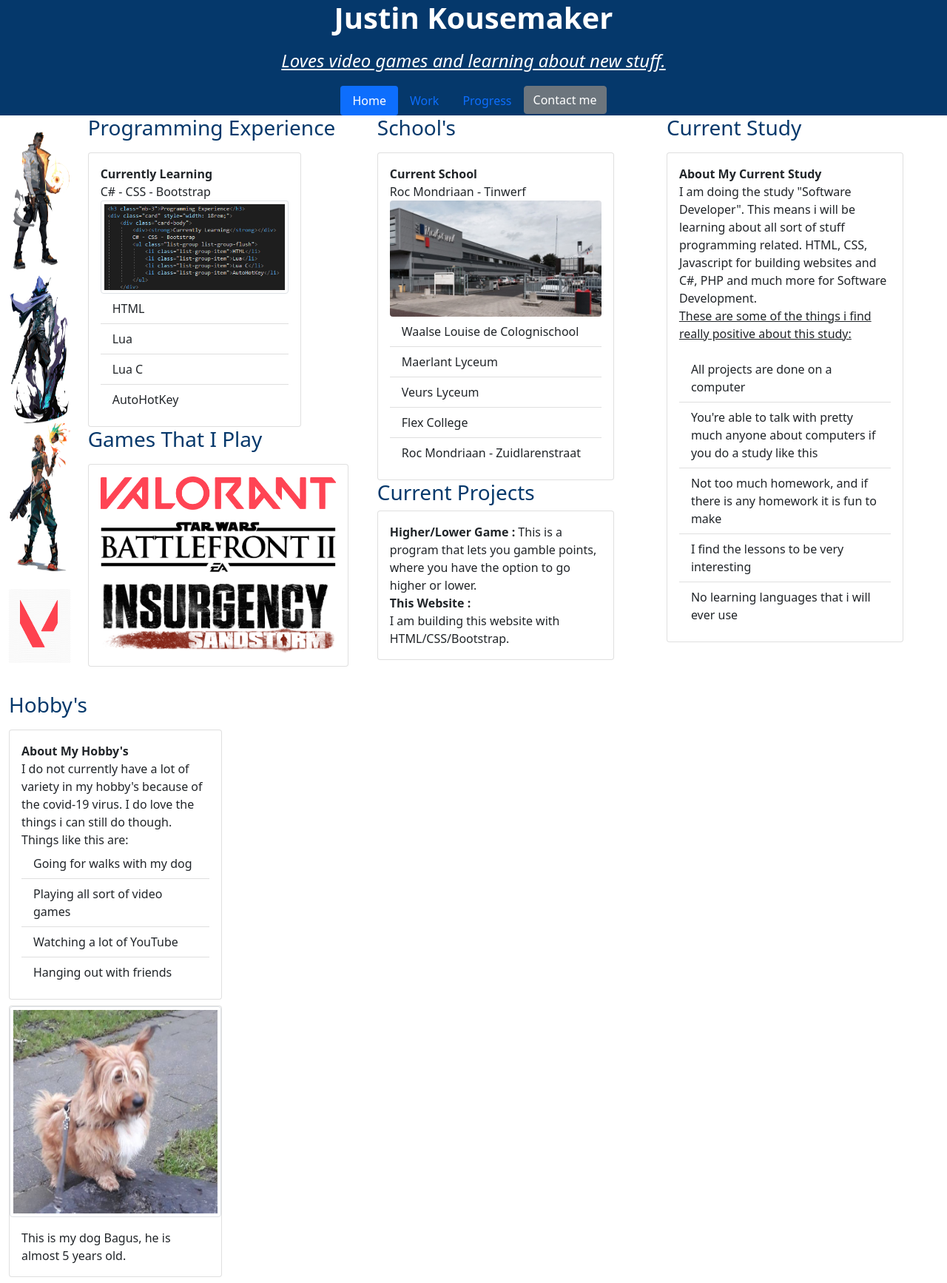
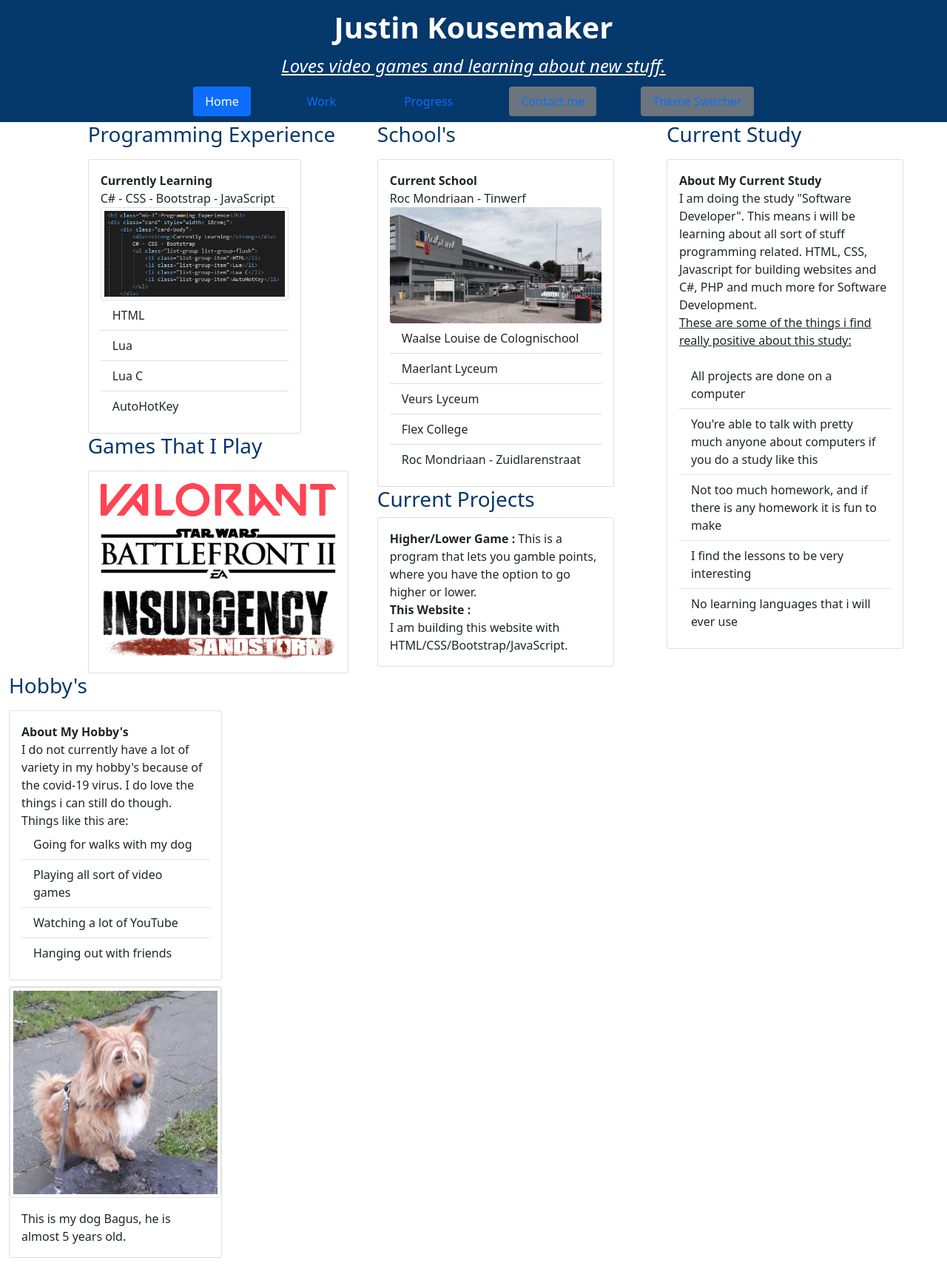
Before and after one commit to jkousemaker/Portfolio, a PHP site: page /Site.html in a window 1280 px wide. Shown: the whole page at 74% size. After the commit the page ends 1700 px from the top, so only its background shows below. Run offline with PHP 8.4, Linux system fonts and the light colour scheme.

Commit message:
Theme Switcher

```diff
--- a/Site.html
+++ b/Site.html
@@ -11,24 +11,29 @@
 </head>
 <body>
 	<div class="jumbotron jumbotron-fluid" style="background: #05386B">
-		<p class="text-center fs-1 fw-bold display-3" style="color: #ffffff;">Justin Kousemaker</p>
+		<p class="text-center fs-1 fw-bold display-3 " style="color: #ffffff;">Justin Kousemaker</p>
 		<p class="lead text-center fs-4 fst-italic text-decoration-underline" style="color: #ffffff;">Loves video games and learning about new stuff.</p>
 		<div class="container">
 			<nav>
 				<ul class="nav nav-pills justify-content-center">
-					<li class="nav-item">
+					<li class="nav-item but">
 						<a href="#" class="nav-link active">Home</a>
 					</li>
-					<li class="nav-item">
+					<li class="nav-item but">
 						<a href="#" class="nav-link">Work</a>
 					</li>
-					<li class="nav-item">
+					<li class="nav-item but">
 						<a href="#" class="nav-link">Progress</a>
 					</li>
-					<li>
-						<button type="button" class=" btn btn-secondary" data-bs-toggle="tooltip" data-bs-placement="right" title="j.l.kousemaker@gmail.com">
+                    <li class="nav-item">
+						<a type="button" class="nav-link bg-secondary but" data-bs-toggle="tooltip" data-bs-placement="right" title="" data-bs-original-title="j.l.kousemaker@gmail.com">
 							Contact me
-						</button>
+						</a>
+					</li>
+					<li class="nav-item">
+						<a type="button" class="nav-link bg-secondary but theme-switcher">
+							Theme Switcher
+						</a>
 					</li>
 				</ul>
 			</nav>
@@ -38,23 +43,13 @@
 	<div class="container-fluid">
 		<div class="row">
 			<div class="my-3 col-md-1">
-				<img src="assets/phoenix.png" class="img-fluid card-img-top" style="height: 200px; width: 150px;" />
-				<div>
-					<img src="assets/omen.png" class="img-fluid card-img-top" style="height: 200px; width: 150px;" />
-				</div>
-				<div>
-					<img src="assets/raze.png" class="img-fluid card-img-top" style="height: 200px; width: 150px;" />
-				</div>
-				<div>
-					<img src="assets/valorantlogo.png" class="my-4 img-fluid card-img-top" style="height: 100px; width: 200px;" />
-				</div>
 			</div>
 			<div class="col">
 				<h3 class="mb-3" style="color: #05386B">Programming Experience</h3>
 				<div class="card" style="width: 18rem;">
 					<div class="card-body">
 						<div><strong>Currently Learning</strong></div>
-						C# - CSS - Bootstrap
+						C# - CSS - Bootstrap - JavaScript
 						<img src="assets/html.png" class="img-fluid card-img-top img-thumbnail" alt="HTML/Bootstrap code" />
 						<ul class="list-group list-group-flush">
 							<li class="list-group-item">HTML</li>
@@ -95,7 +90,7 @@
 						<strong>Higher/Lower Game :</strong>
 						This is a program that lets you gamble points, where you have the option to go higher or lower.
 						<div><strong>This Website :</strong></div>
-						I am building this website with HTML/CSS/Bootstrap.
+						I am building this website with HTML/CSS/Bootstrap/JavaScript.
 					</div>
 				</div>
 			</div>
@@ -143,6 +138,8 @@
 	<script>var tooltipTriggerList = [].slice.call(document.querySelectorAll('[data-bs-toggle="tooltip"]'))
         var tooltipList = tooltipTriggerList.map(function (tooltipTriggerEl) {
             return new bootstrap.Tooltip(tooltipTriggerEl)
-        })</script>
+        })
+		</script>
+	<script src="js/main.js"></script>
 </body>
 </html>
--- a/css/Style.css
+++ b/css/Style.css
@@ -1,3 +1,6 @@
+.jumbotron{
+    padding: 0.5em
+}
 
 .nav-link{
     color: #ffffff
@@ -6,6 +9,28 @@
     color: #000000
 }
 
+.but{
+    margin: 0px 30px 0px 30px
+}
+
+.jumbotron.themer{
+    background-color: red;
+}
+
+.cards-body.themer{
+    background-color: yellow;
+}
+body.themer{
+    background-color: orange;
+}
 .assets/mondriaan.jpg{
     border-radius: 70%
 }
+
+.fst-italic{
+    margin: 10px
+}
+
+.display-3{
+    margin: 5px
+}
--- /dev/null
+++ b/js/main.js
@@ -0,0 +1,10 @@
+
+const button = document.querySelector('.theme-switcher')
+
+button.addEventListener('click', function(){
+    const elements = document.querySelectorAll('body, .card-body, .jumbotron')
+    for (let k = 0; k < elements.length; k++){
+        elements[k].classList.toggle("themer")
+    }
+}
+)
```
